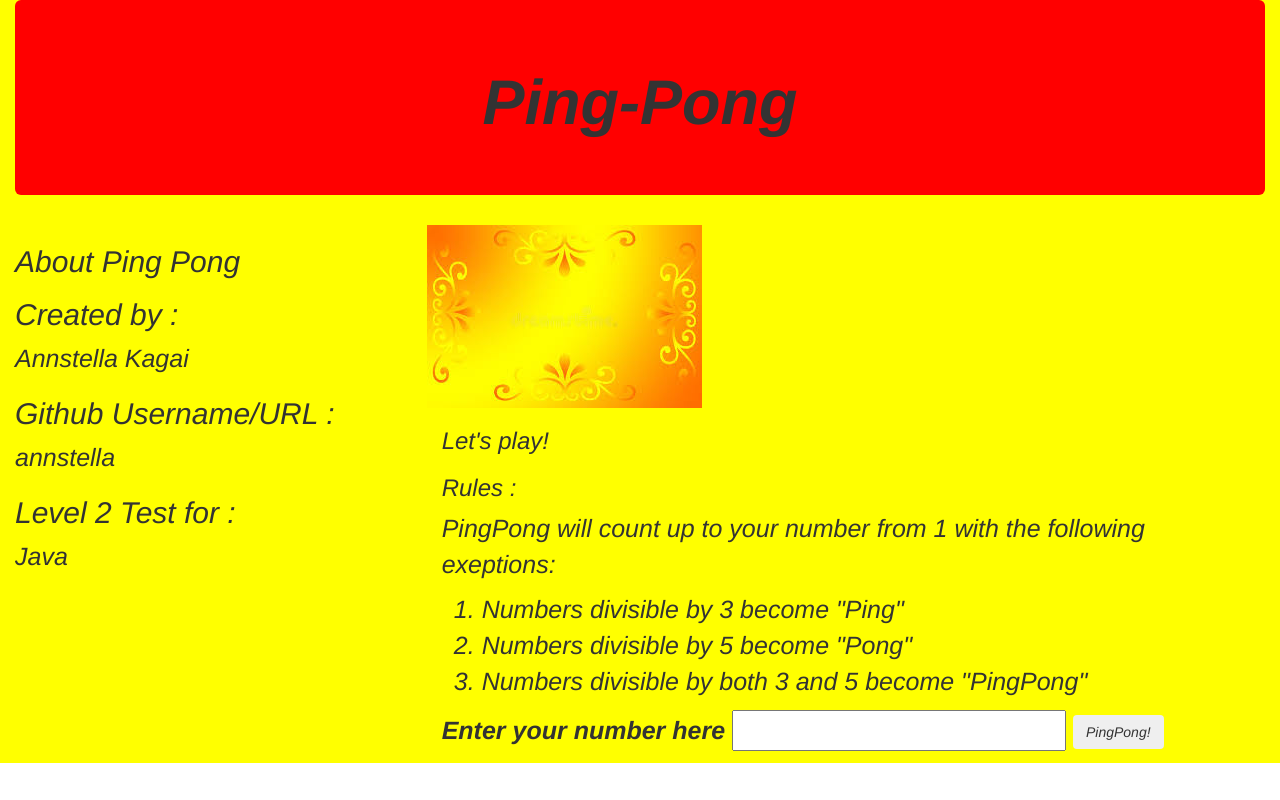
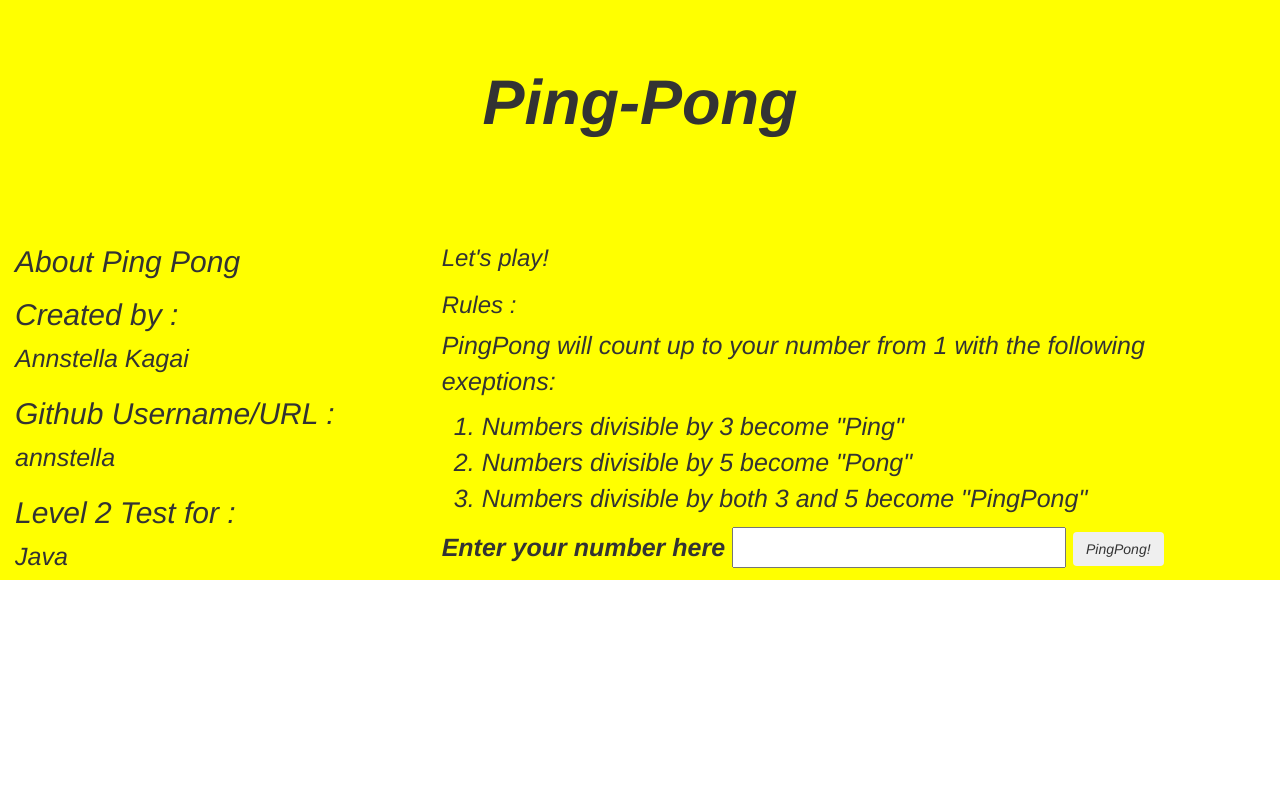
Before and after one commit to annstella/pingpong, a plain HTML site: page index.html in a window 1280 px wide. Drawn offline with nearby package versions, Linux system fonts and the light colour scheme.

Commit message:
add correction

```diff
--- a/css/styles.css
+++ b/css/styles.css
@@ -3,7 +3,7 @@
 }
 
 #jumbo{
-  background-color: red;
+  background-color: yellow;
 }
 h1{
   text-align: center;
--- a/index.html
+++ b/index.html
@@ -23,7 +23,6 @@
         <h2>Level 2 Test for :</h2>
         <p3>Java</p3>
       </div>
-      <img src="images.jpeg"></img>
       <div class="col-md-8 pong">
         <h3>Let's play!</h3>
         <h3>Rules :</h3>
--- a/js/scripts.js
+++ b/js/scripts.js
@@ -6,7 +6,7 @@ function mypinfunction(yourNumber){
       pingposh.push("ping");
     }else if((i%5)===0) {
       pingposh.push("pong");
-    }else if((i%15)===0) {
+    }else if((i%3)===0 &&(i%5)===0) {
       pingposh.push("pingpong");
     }else{
       pingposh.push(i);
```
